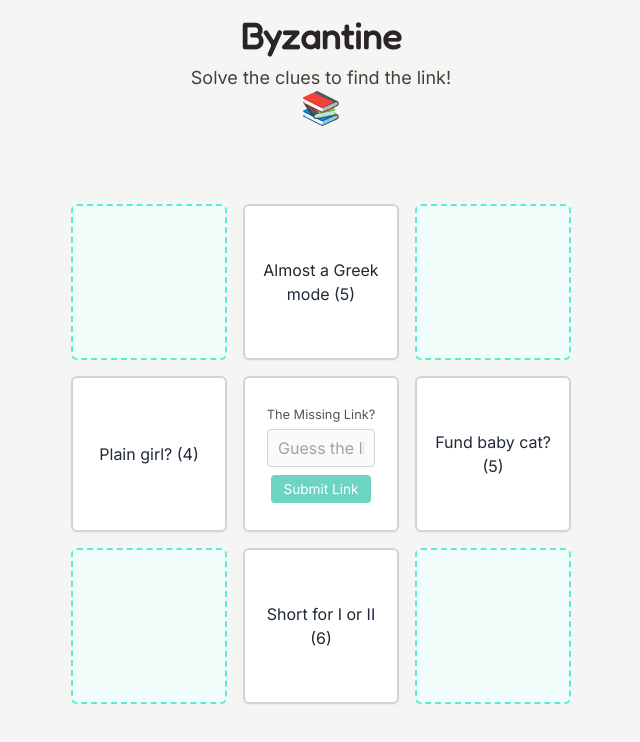
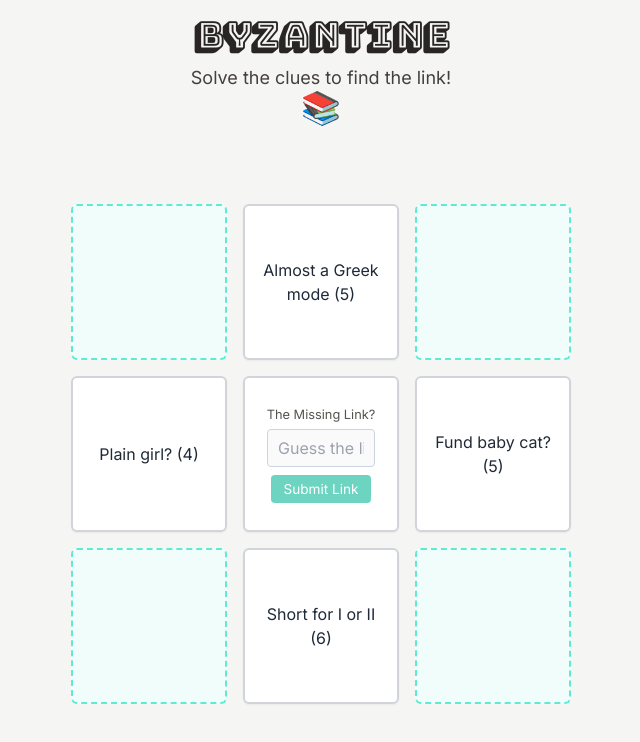
Before and after one commit to nothingisboring/byzantine, a plain HTML site: page index.html in a window 1280 px wide. Shown: the whole page, without its empty margins (319-959 px from the left). Drawn offline with nearby package versions, Linux system fonts and the light colour scheme.

Commit message:
Update index.html

```diff
--- a/index.html
+++ b/index.html
@@ -7,15 +7,15 @@
     <script src="https://cdn.tailwindcss.com"></script>
     <link rel="preconnect" href="https://fonts.googleapis.com">
     <link rel="preconnect" href="https://fonts.gstatic.com" crossorigin>
-    <link href="https://fonts.googleapis.com/css2?family=Fredoka&family=Inter:wght@400;500;700&display=swap" rel="stylesheet">
+    <link href="https://fonts.googleapis.com/css2?family=Bungee Shade&family=Inter:wght@400;500;700&display=swap" rel="stylesheet">
     <style>
         body {
             font-family: 'Inter', sans-serif;
             background-color: #f5f5f4;
         }
         h1 {
-    font-family: 'Fredoka', Sans-Serif;
-    font-weight: 500;
+    font-family: 'Bungee Shade', Sans-Serif;
+    font-weight: 400;
     }
         }
 
```
